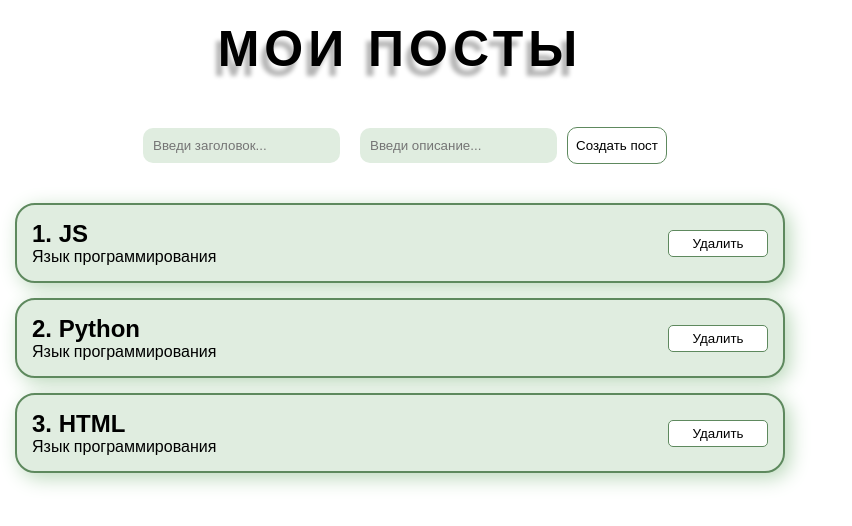
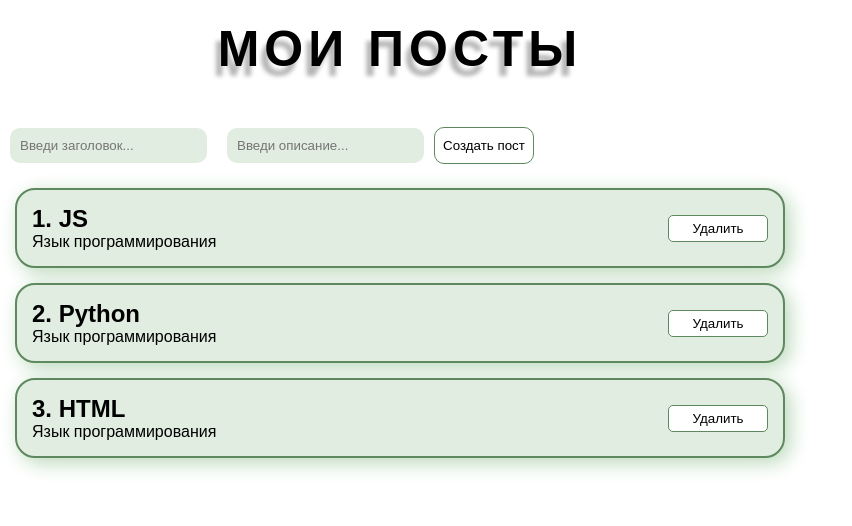
Before and after one commit to innsomnia/reactUlbi, a React (Create React App) app: page / in a window 1280 px wide. Shown: the top 526 px of the page, without its empty margins (0-852 px from the left). Built offline with nearby package versions, Linux system fonts and the light colour scheme.

Commit message:
декомпозиция

```diff
--- a/src/App.module.scss
+++ b/src/App.module.scss
@@ -30,7 +30,7 @@
   }
   width: 800px;
 
-  .fromInputs {
+  .formInputs {
     display: flex;
     justify-content: center;
     margin-bottom: 30px;
--- a/src/App.tsx
+++ b/src/App.tsx
@@ -1,9 +1,9 @@
-import { useState, ChangeEvent } from 'react'
+import { useState } from 'react'
 import styles from './App.module.scss'
-import { PostItem } from './components/PostItem'
-import { Button } from './UI/Button/Button'
-import { MyInput } from './UI/Input/MyInput'
+
 import { Post } from '../src/typeModules/modules'
+import { PostForm } from './UI/PostForm/PostForm'
+import { PostList } from './UI/PostList/PostList'
 
 export const App = () => {
   const [posts, setPosts] = useState<Post[]>([
@@ -12,45 +12,10 @@ export const App = () => {
     { id: 3, title: 'HTML', body: 'Язык программирования' },
   ])
 
-  const [title, setTitle] = useState('')
-  const [body, setBody] = useState('')
-
-  const handleTitleChange = (e: ChangeEvent<HTMLInputElement>) => {
-    setTitle(e.target.value)
-    console.log(title)
-  }
-
-  const handleBodyChange = (e: ChangeEvent<HTMLInputElement>) => {
-    setBody(e.target.value)
-    console.log(body, 12312)
-  }
-
   return (
     <div className={styles.app}>
-      <h1>Мои посты</h1>
-      <form className={styles.fromInputs}>
-        <MyInput
-          value={title}
-          onChange={handleTitleChange}
-          type='text'
-          placeholder='Введи заголовок...'
-        />
-
-        <MyInput
-          value={body}
-          onChange={handleBodyChange}
-          type='text'
-          placeholder='Введи описание...'
-        />
-
-        <Button />
-      </form>
-
-      {posts.length > 0 ? (
-        posts.map((post) => <PostItem key={post.id} post={post} />)
-      ) : (
-        <h3>Постов не найдено</h3>
-      )}
+      <PostForm />
+      <PostList posts={posts} />
     </div>
   )
 }
--- /dev/null
+++ b/src/UI/PostForm/PostForm.tsx
@@ -0,0 +1,42 @@
+import { ChangeEvent, useState } from 'react'
+import { Button } from '../Button/Button'
+import { MyInput } from '../Input/MyInput'
+
+import styles from '../Input/MyInput.module.scss'
+
+export const PostForm = () => {
+  const [title, setTitle] = useState('')
+  const [body, setBody] = useState('')
+
+  const handleTitleChange = (e: ChangeEvent<HTMLInputElement>) => {
+    setTitle(e.target.value)
+    console.log(title)
+  }
+
+  const handleBodyChange = (e: ChangeEvent<HTMLInputElement>) => {
+    setBody(e.target.value)
+  }
+
+  return (
+    <div>
+      <h1>Мои посты</h1>
+      <form className={styles.formInputs}>
+        <MyInput
+          value={title}
+          onChange={handleTitleChange}
+          type='text'
+          placeholder='Введи заголовок...'
+        />
+
+        <MyInput
+          value={body}
+          onChange={handleBodyChange}
+          type='text'
+          placeholder='Введи описание...'
+        />
+
+        <Button />
+      </form>
+    </div>
+  )
+}
--- /dev/null
+++ b/src/UI/PostList/PostList.tsx
@@ -0,0 +1,16 @@
+import { PostItem } from '../../components/PostItem'
+import { PostListProps } from '../../typeModules/modules'
+
+export const PostList = (props: PostListProps) => {
+  console.log(props)
+
+  return (
+    <>
+      {props.posts.length > 0 ? (
+        props.posts.map((post) => <PostItem key={post.id} post={post} />)
+      ) : (
+        <h3>Постов не найдено</h3>
+      )}
+    </>
+  )
+}
--- a/src/typeModules/modules.ts
+++ b/src/typeModules/modules.ts
@@ -16,3 +16,7 @@ export interface InputProps {
   type: string
   placeholder: string
 }
+
+export interface PostListProps {
+  posts: Post[]
+}
```
Also changed, not shown: src/UI/PostForm/PostForm.module.scss (added), src/UI/PostList/PostList.module.scss (added).
